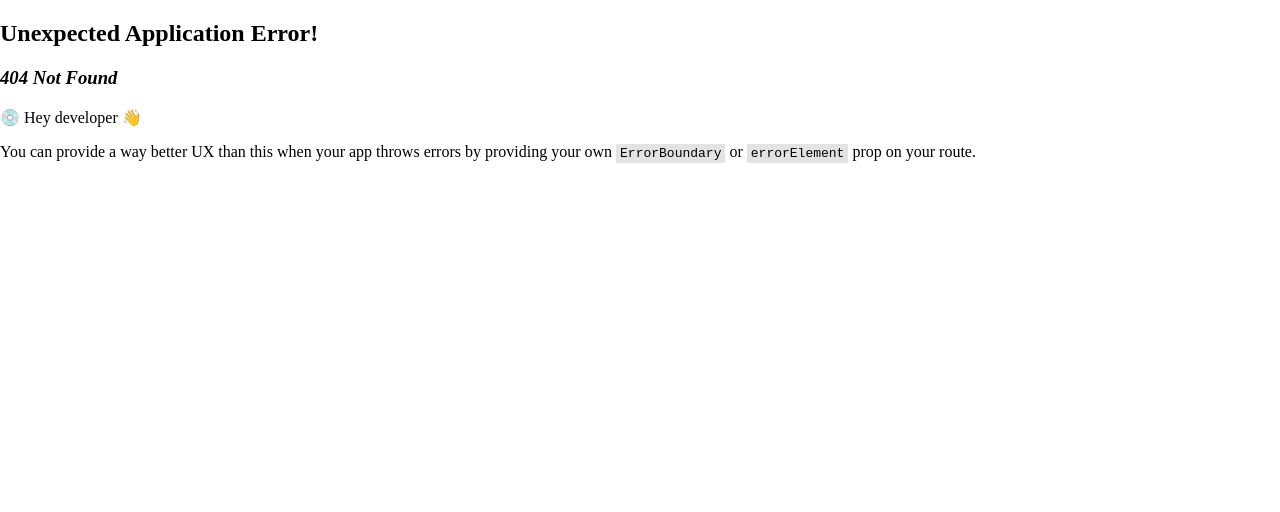
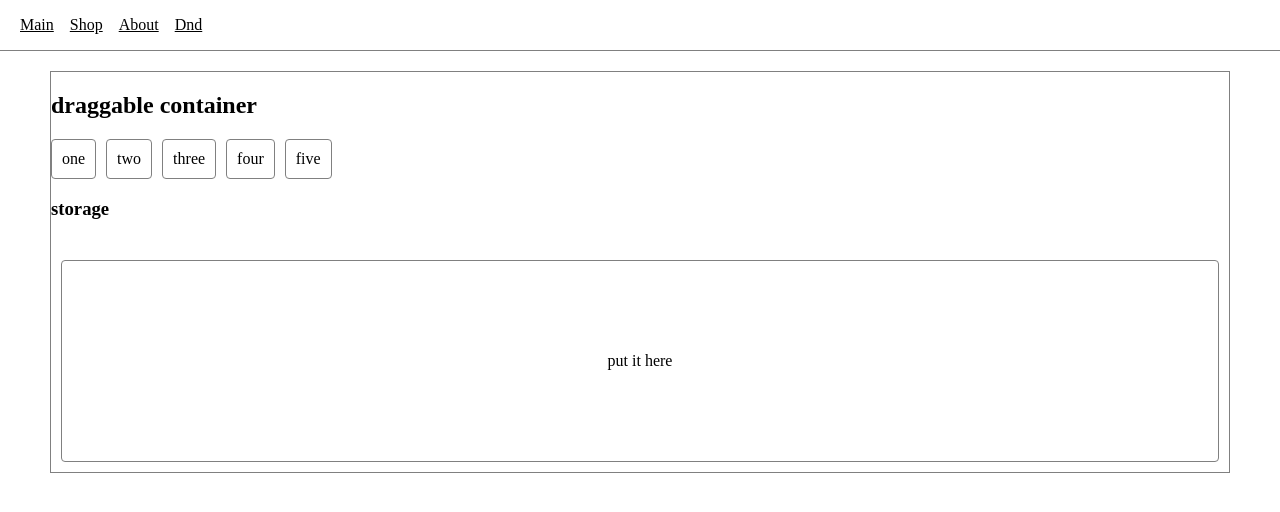
Before and after one commit to timu-ryan/eng-dnd, a React app: page /dnd in a window 1280 px wide. Before the commit this address had no page. Shown: the top 512 px of the page. Built offline with nearby package versions, Linux system fonts and the light colour scheme.

Commit message:
feat: start creating universal dnd conponents

```diff
--- a/src/components/App.tsx
+++ b/src/components/App.tsx
@@ -20,6 +20,7 @@ function Header() {
       <Link to="/" className={classes.link}>Main</Link>
       <Link to="/shop" className={classes.link}>Shop</Link>
       <Link to="/about" className={classes.link}>About</Link>
+      <Link to="/dnd" className={classes.link}>Dnd</Link>
     </header>
   )
 }
--- a/src/index.tsx
+++ b/src/index.tsx
@@ -5,6 +5,7 @@ import { LazyAbout } from "@/pages/about/About.lazy";
 import { Shop } from "@/pages/shop";
 import { Suspense } from "react";
 import {Home} from "@/pages/home/Home";
+import {Dnd} from "@/pages/dnd";
 import './index.module.scss'
 
 const root = document.getElementById('root');
@@ -27,6 +28,10 @@ const router = createBrowserRouter([
         path: '/shop',
         element: <Suspense fallback={'Loading...'}><Shop /></Suspense>
       },
+      {
+        path: '/dnd',
+        element: <Suspense fallback={'Loading...'}><Dnd /></Suspense>
+      },
     ]
   }
 ])
--- /dev/null
+++ b/src/pages/dnd/Dnd.lazy.tsx
@@ -0,0 +1,3 @@
+import { lazy } from "react";
+
+export const LazyDnd = lazy(() => import('./Dnd'))
--- /dev/null
+++ b/src/pages/dnd/Dnd.module.scss
@@ -0,0 +1,40 @@
+
+.innerContainer {
+  height: 400px;
+  border: 1px solid grey;
+  margin: 20px 50px 0;
+}
+
+.dndstorage {
+  display: flex;
+  align-items: start;
+  position: relative;
+}
+
+.itemscontainer {
+  display: flex;
+  gap: 10px;
+}
+
+.item {
+  border: 1px solid grey;
+  border-radius: 4px;
+  padding: 10px;
+
+  &:hover {
+    cursor: grab;
+  }
+
+}
+
+.storage {
+  border: 1px solid grey;
+  margin: 40px 10px 0;
+  border-radius: 4px;
+  height: 200px;
+}
+
+p {
+  margin: 0;
+  padding: 0;
+}
--- /dev/null
+++ b/src/pages/dnd/Dnd.tsx
@@ -0,0 +1,180 @@
+import {createContext, useContext, useRef, useState} from "react";
+import cls from './Dnd.module.scss'
+
+
+const words = [
+  {
+    id: '1',
+    value: 'one',
+  },
+  {
+    id: '2',
+    value: 'two',
+  },
+  {
+    id: '3',
+    value: 'three',
+  },
+  {
+    id: '4',
+    value: 'four',
+  },
+  {
+    id: '5',
+    value: 'five',
+  }
+]
+
+const Dnd = () => {
+
+  const [items, setItems] = useState(words)
+
+  return (
+    <DndContainer>
+      <div className={cls.innerContainer}>
+        <h2>draggable container</h2>
+
+        <div className={cls.itemscontainer}>
+          {items.map((item) => (
+            <DraggableItem key={item.id}>
+              <div className={cls.item}>
+                {item.value}
+              </div>
+            </DraggableItem>
+          ))}
+        </div>
+
+        <div>
+          <h3>storage</h3>
+        </div>
+        <div className={cls.storage}>
+          <DndStorage
+            className={cls.dndstorage}
+          >
+            <p style={{
+              position: 'absolute',
+              top: '50%',
+              left: '50%',
+              transform: 'translate(-50%, -50%)'
+            }}>
+              put it here
+            </p>
+          </DndStorage>
+        </div>
+
+      </div>
+    </DndContainer>
+  )
+}
+
+export default Dnd
+
+const DndContext = createContext<any>({})
+
+function DndContextProvider({ children }: any) {
+
+  const [currentNode, setCurrentNode] = useState<Node | null>(null)
+
+  return (
+    <DndContext.Provider value={{ currentNode, setCurrentNode }}>
+      {children}
+    </DndContext.Provider>
+  )
+}
+
+function DndContainer(props: any) {
+  const {
+    children,
+  } = props;
+
+  function handlePointerDown() {
+    console.log('down')
+  }
+
+  function handlePointerUp() {
+    console.log('up')
+  }
+
+  return (
+    <DndContextProvider>
+      <div
+        onPointerDown={handlePointerDown}
+        onPointerUp={handlePointerUp}
+      >
+        {children}
+        <DraggableItemOverlay />
+      </div>
+    </DndContextProvider>
+  )
+}
+
+function DraggableItemOverlay(props: any) {
+
+  const ctx = useContext(DndContext);
+
+
+  return (
+    <div
+      style={{
+        position: "fixed",
+      }}
+    >
+      {ctx.currentNode}
+    </div>
+  )
+}
+
+function DraggableItem(props: any) {
+  const {
+    children,
+  } = props;
+
+  const ctx = useContext(DndContext);
+
+  const handlePointerDown = (e: any) => {
+    e.preventDefault();
+    ctx.setCurrentNode(children);
+  }
+
+  return (
+    <div
+      onPointerDown={handlePointerDown}
+    >
+      {children}
+    </div>
+  )
+}
+
+
+// хранилище куда складывать drag item, занимает 100% ширины и в
+function DndStorage(props: any) {
+  const {
+    children,
+    className,
+  } = props;
+
+  const ctx = useContext(DndContext);
+
+  const [arrivedNodes, setArrivedNodes] = useState<any>([]);
+
+  function handlePointerUp() {
+    if (ctx.currentNode === null) {
+      return;
+    }
+    setArrivedNodes((prev: any) => [...prev, ctx.currentNode]);
+  }
+
+  return (
+    <div
+      onPointerUp={handlePointerUp}
+      className={className}
+      style={{
+        width: '100%',
+        height: '100%',
+      }}
+    >
+      {children}
+      {arrivedNodes}
+    </div>
+  )
+}
--- /dev/null
+++ b/src/pages/dnd/index.ts
@@ -0,0 +1,2 @@
+
+export { LazyDnd as Dnd } from './Dnd.lazy'
--- a/src/pages/home/Home.tsx
+++ b/src/pages/home/Home.tsx
@@ -1,16 +1,23 @@
 
 import cls from './Home.module.scss'
-import {useEffect, useRef, useState} from "react";
-import type {PointerEvent, MouseEvent} from "react";
+import {SyntheticEvent, useEffect, useRef, useState} from "react";
+import type {MouseEvent} from "react";
+// import { DndContainer } from '@/features/dnd/DndContainer'
+// import { DndOverlayItem } from '@/features/dnd/DndOverlayItem'
+// import {useDndDropZone} from "@/features/dnd/useDndContainer";
+// import { usePointerDnd } from "@/features/dnd/usePointerDnd";
+// import { DndStorage } from "@/features/dnd/DndStorage";
+// import {DndItem} from "@/features/dnd/DndItem";
+
+
+
+import { DndContainer } from '@/features/dnd/DndContainer';
+import { DndItem } from '@/features/dnd/DndItem';
+import { StorageBox } from '@/features/dnd/StorageBox';
 
 type Word = {
   id: number;
   word: string;
-};
-
-type Coord = {
-  x: number;
-  y: number;
 };
 
 
@@ -36,18 +43,6 @@ export const Home = () => {
   const [storageWordList, setStorageWordList] = useState<Word[]>([]);
   const [currentWord, setCurrentWord] = useState<Word | null>(null);
 
-  const storageRef = useRef<HTMLUListElement>(null);
-  const dragZoneContainerRef = useRef<HTMLDivElement>(null);
-
-  const overlayPosRef = useRef<Coord>({ x: 0, y: 0 });
-  const overlayElRef = useRef<HTMLDivElement | null>(null);
-
-  // для возврата слова в начальное положение, если оно не попало в storage
-  const [isMouseUp, setIsMouseUp] = useState<boolean>(false);
-
-  const dragStartRef = useRef<Coord>({x:0,y:0});
-  const offsetRef = useRef<Coord>({x:0,y:0});
-
   const [currentSentence, setCurrentSentence] = useState<string>("");
   const [isCorrect, setIsCorrect] = useState<boolean | null>(null);
   const [isAnswerVisible, setIsAnswerVisible] = useState<boolean>(false);
@@ -70,7 +65,6 @@ export const Home = () => {
     const randomIndex = Math.floor(Math.random() * sentences.length);
     const wordArray = sentences[randomIndex].split(' ')
     setCurrentSentence(sentences[randomIndex])
-    console.log(sentences[randomIndex])
     const wordObjectArray = wordArray.map((item, index) => ({
       id: index,
       word: item,
@@ -108,196 +102,191 @@ export const Home = () => {
     setStorageWordList(prev => prev.filter((item) => item.id !== currentWord.id));
   }
 
+  // function setOverlayTransition(ms: number) {
+  //   const el = overlayElRef.current;
+  //   if (!el) return;
+  //   el.style.transition = ms
+  //     ? `transform ${DELETE_DELAY}ms cubic-bezier(.2,.7,.3,1)`
+  //     : 'none';
+  // }
 
-  // отловить курсор вне drag контейнера
-  useEffect(() => {
-    window.addEventListener("pointermove", (e) => {
-      if (dragZoneContainerRef.current) {
-        const rect = dragZoneContainerRef.current.getBoundingClientRect();
-        if (
-          e.clientX < rect.left ||
-          e.clientX > rect.right ||
-          e.clientY < rect.top ||
-          e.clientY > rect.bottom
-        ) {
-          setIsMouseUp(true)
+  // function snapBackToStart() {
+  //   setIsReturning(true);
+  //
+  //   const el = overlayElRef.current;
+  //   if (!el) return;
+  //   // включим transition на КАДР ПОЗЖЕ, чтобы анимация стабильно сработала
+  //   setOverlayTransition(0);
+  //   // текущая позиция уже стоит в style.transform
+  //   requestAnimationFrame(() => {
+  //     setOverlayTransition(DELETE_DELAY);
+  //     moveOverlayTo(dragStartRef.current);
+  //     window.setTimeout(() => {
+  //       setCurrentWord(null);
+  //       setOverlayTransition(0); // выключим обратно, чтобы следующий drag был без анимаций
+  //       setIsReturning(false);
+  //     }, DELETE_DELAY);
+  //   });
+  // }
+  //
+  // function moveOverlayTo(p: Coord) {
+  //   if (overlayElRef.current) {
+  //     overlayElRef.current.style.transform = `translate3d(${p.x}px, ${p.y}px, 0)`;
+  //   }
+  // }
+  //
+  // useEffect(() => {
+  //   if (isOutsideContainer && currentWord && !isReturning) {
+  //     snapBackToStart();
+  //   }
+  // }, [isOutsideContainer, currentWord]);
 
-          // вернуть в начальное положение если вышли за пределы
-          requestAnimationFrame(() => {
-            if (overlayElRef.current) {
-              overlayElRef.current.style.transform =
-                `translate(${dragStartRef.current.x}px, ${dragStartRef.current.y}px)`;
-            }
-          })
-          setTimeout(() => {
-            setCurrentWord(null)
-          }, DELETE_DELAY)
-        }
-      }
-    })
-  }, [])
+  //
+  // function handleMouseDown(e: React.PointerEvent<HTMLDivElement>) {
+  //   const id = (e.target as HTMLDivElement).closest('li')?.id;
+  //   const word = wordList.find((word) => String(word.id) === id);
+  //   if (!word) return;
+  //
+  //   // отменяем выделение текста если нажимаем в li в слове
+  //   e.preventDefault();
+  //
+  //   // отключаем анимации когда мышка зажата
+  //   setOverlayTransition(0);
+  //
+  //   // размещение в точке взятия
+  //   const offset: Coord = {x: e.nativeEvent.offsetX, y: e.nativeEvent.offsetY};
+  //   offsetRef.current = offset;
+  //   const startPoint: Coord = {x: e.clientX - offset.x, y: e.clientY - offset.y};
+  //   dragStartRef.current = startPoint;
+  //
+  //   moveOverlayTo(startPoint)
+  //   setCurrentWord(word);
+  // }
+  //
+  // function handleMouseUp(e: React.PointerEvent<HTMLDivElement>) {
+  //   if (!currentWord || isReturning) return;
+  //   if (storageRef.current) {
+  //     const rect = storageRef.current.getBoundingClientRect();
+  //     // если отпустить внутри storage
+  //     if (
+  //       e.clientX >= rect.left &&
+  //       e.clientX <= rect.right &&
+  //       e.clientY >= rect.top &&
+  //       e.clientY <= rect.bottom
+  //     ) {
+  //       setStorageWordList((prev) => [...prev, currentWord]);
+  //       setWordList((prev) => prev.filter((w) => w.id !== currentWord.id));
+  //       // удалим сразу
+  //       setCurrentWord(null);
+  //       return;
+  //     }
+  //
+  //     snapBackToStart();
+  //
+  //   }
+  // }
+  //
+  // function handleMouseMove(e: React.PointerEvent<HTMLDivElement>) {
+  //   if (isReturning) return
+  //   if (!isOutsideContainer) {
+  //     // были баги, mouseMove может пойматься после mouseUp
+  //     moveOverlayTo({ x: e.clientX - offsetRef.current.x, y: e.clientY - offsetRef.current.y });
+  //     return
+  //   }
+  //   snapBackToStart();
+  // }
+
+  return (
+    // <DndContainer
+    //   className={cls.container}
+    // >
+    //   <button
+    //     className={cls.button}
+    //     onClick={handleRestart}
+    //   >try again</button>
+    //   <button
+    //     className={cls.button}
+    //     onClick={handleSetNewSentence}
+    //   >
+    //     get new exercise
+    //   </button>
+    //   <button
+    //     onClick={handleCheck}
+    //     className={cls.button}
+    //   >
+    //     check if it's right
+    //   </button>
+    //   <button
+    //     className={cls.button}
+    //     onClick={showAnswer}
+    //   >
+    //     show answer
+    //   </button>
+    //
+    //   {isCorrect === false && <p style={{ color: 'red' }}>it's incorrect! Try again</p>}
+    //   {isCorrect === true && <p style={{ color: 'green' }}>it's correct! Congratulations!</p>}
+    //
+    //   {isAnswerVisible && (<>
+    //     <p>correct answer: {currentSentence}</p>
+    //   </>)}
+    //
+    //   <ul className={cls.list}>
+    //     {wordList.map((word: Word) => (
+    //       // TODO: DnD item
+    //       <DndItem key={word.id}>
+    //         <li
+    //           key={word.id}
+    //           id={String(word.id)}
+    //           className={cls.listItem}
+    //           style={{
+    //             opacity: word.id === currentWord?.id ? 0.5 : 1,
+    //           }}
+    //         >
+    //           {word.word}
+    //         </li>
+    //       </DndItem>
+    //     ))}
+    //   </ul>
+    //
+    //   <DndStorage>
+    //     <ul
+    //       className={cls.storage}
+    //     >
+    //       {storageWordList.map((word: Word) => (
+    //         <li
+    //           key={word.id}
+    //           id={String(word.id)}
+    //           onClick={handleRemoveWordFromStorage}
+    //           className={cls.listItem}
+    //         >
+    //           {word.word}
+    //         </li>
+    //       ))}
+    //     </ul>
+    //   </DndStorage>
+    //
+    //   {/*<DndOverlayItem*/}
+    //   {/*  // isVisible={!!currentWord}*/}
+    //   {/*>*/}
+    //   {/*  <div className={cls.listItem}>*/}
+    //   {/*    {currentWord?.word}*/}
+    //   {/*  </div>*/}
+    //   {/*</DndOverlayItem>*/}
+    // </DndContainer>
 
 
-  function handleMouseDown(e: PointerEvent<HTMLDivElement>) {
-    setCurrentWord(null);
-    setIsMouseUp(false)
+    <DndContainer className="p-4">
+      <div style={{ display: 'grid', gap: 8, gridTemplateColumns: 'repeat(3, minmax(0, 1fr))' }}>
+        {['Alpha', 'Beta', 'Gamma', 'Delta', 'Epsilon', 'Zeta'].map((word, i) => (
+          <DndItem key={i}>
+            <button style={{ padding: '8px 12px', borderRadius: 8, border: '1px solid #ddd' }}>{word}</button>
+          </DndItem>
+        ))}
+      </div>
 
-    const id = (e.target as HTMLDivElement).closest('li')?.id;
-    const word = wordList.find((word) => String(word.id) === id);
-    if (!word) return;
+      <div style={{ height: 16 }} />
 
-    // отменяем выделение текста если нажимаем в li в слове
-    e.preventDefault();
-
-    // размещение в точке взятия
-    const offset = {x: e.nativeEvent.offsetX, y: e.nativeEvent.offsetY};
-    offsetRef.current = offset;
-
-    const startPoint: Coord = {x: e.clientX - offset.x, y: e.clientY - offset.y};
-    overlayPosRef.current = startPoint;
-
-    requestAnimationFrame(() => {
-      if (overlayElRef.current) {
-        overlayElRef.current.style.transform =
-          `translate(${startPoint.x}px, ${startPoint.y}px)`;
-      }
-    })
-    // начало drag чтобы потом вернуть в это положение
-    dragStartRef.current = startPoint;
-    setCurrentWord(word);
-  }
-
-  function handleMouseUp(e: PointerEvent<HTMLDivElement>) {
-    if (!currentWord) return;
-
-    setIsMouseUp(true)
-    if (storageRef.current) {
-      const rect = storageRef.current.getBoundingClientRect();
-      // если отпустить внутри storage
-      if (
-        e.clientX >= rect.left &&
-        e.clientX <= rect.right &&
-        e.clientY >= rect.top &&
-        e.clientY <= rect.bottom
-      ) {
-        setStorageWordList((prev) => [...prev, currentWord]);
-        setWordList((prev) => prev.filter((w) => w.id !== currentWord.id));
-        // удалим сразу
-        setCurrentWord(null);
-      } else {
-        if (overlayElRef.current) {
-          overlayElRef.current.style.transform =
-            `translate(${dragStartRef.current.x}px, ${dragStartRef.current.y}px)`;
-        }
-        setTimeout(() => {
-          // отложим удаление чтобы он вернулся назад
-          setCurrentWord(null);
-        }, DELETE_DELAY)
-      }
-    }
-  }
-
-  function handleMouseMove(e: PointerEvent<HTMLDivElement>) {
-
-    if (!currentWord || isMouseUp) {
-      // были баги, mouseMove может пойматься после mouseUp
-      if (overlayElRef.current) {
-        overlayElRef.current.style.transform =
-          `translate(${dragStartRef.current.x}px, ${dragStartRef.current.y}px)`;
-      }
-      return
-    }
-    requestAnimationFrame(() => {
-      overlayPosRef.current = { x: e.clientX - offsetRef.current.x, y: e.clientY - offsetRef.current.y };
-      if (overlayElRef.current) {
-        overlayElRef.current.style.transform =
-          `translate(${overlayPosRef.current.x}px, ${overlayPosRef.current.y}px)`;
-      }
-    })
-  }
-
-  return (
-    <div
-      className={cls.container}
-      onPointerUp={handleMouseUp}
-      onPointerDown={handleMouseDown}
-      ref={dragZoneContainerRef}
-      onPointerMove={handleMouseMove}
-    >
-      <button
-        className={cls.button}
-        onClick={handleRestart}
-      >try again</button>
-      <button
-        className={cls.button}
-        onClick={handleSetNewSentence}
-      >
-        get new exercise
-      </button>
-      <button
-        onClick={handleCheck}
-        className={cls.button}
-      >
-        check if it's right
-      </button>
-      <button
-        className={cls.button}
-        onClick={showAnswer}
-      >
-        show answer
-      </button>
-
-      {isCorrect === false && <p style={{ color: 'red' }}>it's incorrect! Try again</p>}
-      {isCorrect === true && <p style={{ color: 'green' }}>it's correct! Congratulations!</p>}
-
-      {isAnswerVisible && (<>
-        <p>correct answer: {currentSentence}</p>
-      </>)}
-
-      <ul className={cls.list}>
-        {wordList.map((word: Word) => (
-          <li
-            key={word.id}
-            id={String(word.id)}
-            className={cls.listItem}
-            style={{
-              opacity: word.id === currentWord?.id ? 0.5 : 1,
-            }}
-          >
-            {word.word}
-          </li>
-        ))}
-      </ul>
-
-      <ul
-        className={cls.storage}
-        ref={storageRef}
-      >
-        {storageWordList.map((word: Word) => (
-          <li
-            key={word.id}
-            id={String(word.id)}
-            onClick={handleRemoveWordFromStorage}
-            className={cls.listItem}
-          >
-            {word.word}
-          </li>
-        ))}
-      </ul>
-
-      {currentWord && (
-        <div
-          className={cls.overlay}
-          ref={overlayElRef}
-          style={{
-            transition: isMouseUp ? `transform ${DELETE_DELAY}ms` : "none",
-          }}
-        >
-          <div className={cls.listItem}>
-            {currentWord.word}
-          </div>
-        </div>
-      )}
-    </div>
+      <StorageBox>Drop here</StorageBox>
+    </DndContainer>
   )
 }
--- a/tsconfig.json
+++ b/tsconfig.json
@@ -1,6 +1,6 @@
 {
   "compilerOptions": {
-    "target": "ES5",
+    "target": "ES2016",
     "module": "ESNext",
     "moduleResolution": "Bundler",
     "strict": true,
```
